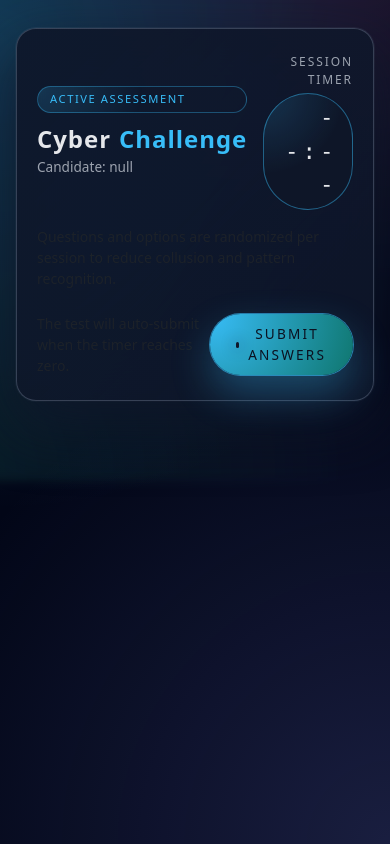
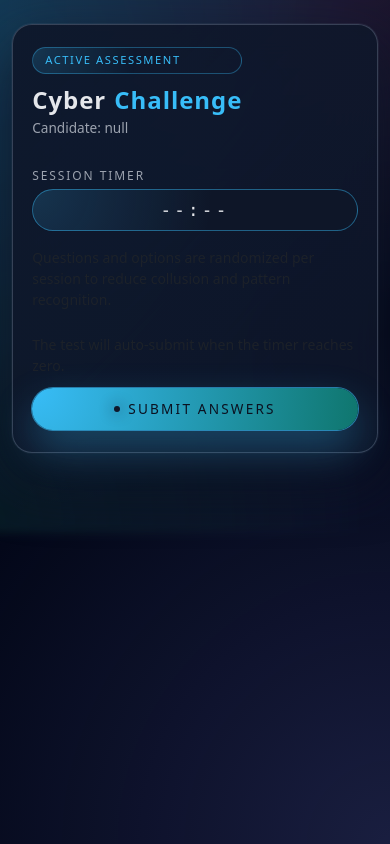
Before and after one commit to cyberdyne10/cyber-test-app, a website: page public/test.html in a window 390 px wide. Shown: the top 844 px of the page. Drawn offline with nearby package versions, Linux system fonts and the light colour scheme; no server answers.

Commit message:
Improve mobile responsiveness

```diff
--- a/public/style.css
+++ b/public/style.css
@@ -316,11 +316,40 @@ textarea.form-control:focus {
 }
 
 /* Small screen adjustments */
-@media (max-width: 640px) {
+@media (max-width: 768px) {
   body {
-    padding: 1.75rem 1rem;
+    padding: 1.5rem 0.75rem;
   }
   .panel-glass {
-    padding: 1.5rem 1.25rem;
+    padding: 1.4rem 1.2rem;
+  }
+  .panel-header {
+    flex-direction: column;
+    align-items: flex-start;
+  }
+  .panel-header > .text-end {
+    align-self: stretch;
+    text-align: left !important;
+    margin-top: 0.75rem;
+  }
+  .row-grid {
+    grid-template-columns: 1fr;
+  }
+  .d-flex {
+    flex-direction: column;
+    gap: 0.75rem;
+  }
+  .d-flex > * {
+    width: 100%;
+  }
+  .btn-fx-primary,
+  .btn-fx-secondary,
+  .btn-fx-danger {
+    justify-content: center;
+  }
+  .timer-large {
+    font-size: 1.1rem;
+    width: 100%;
+    text-align: center;
   }
 }
```
